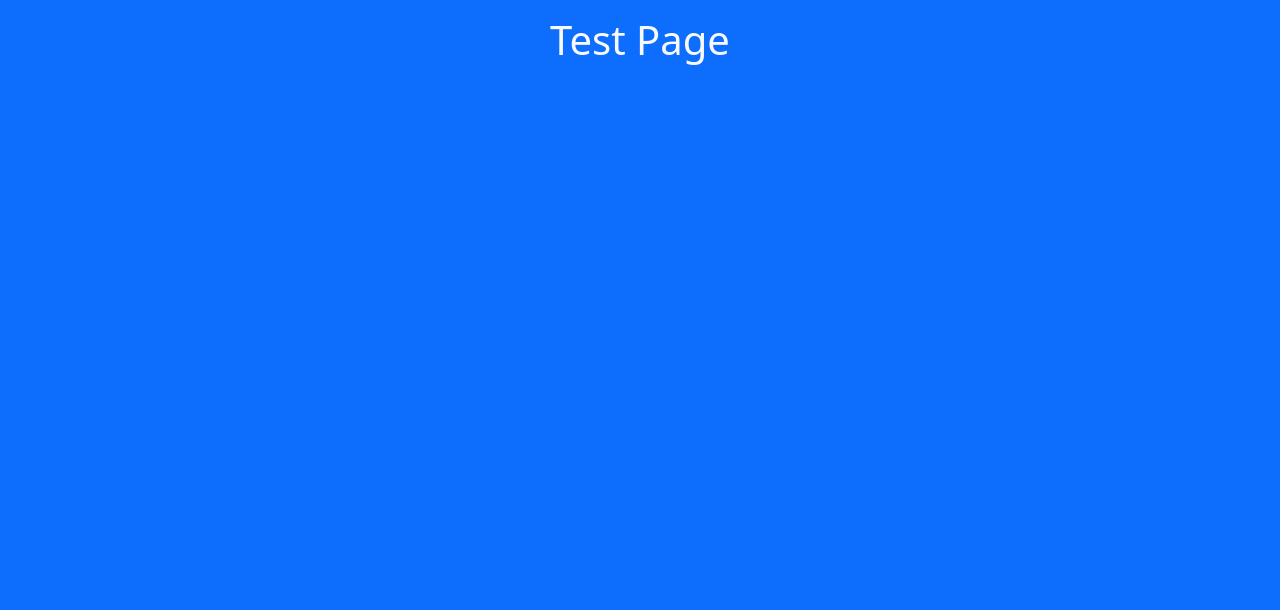
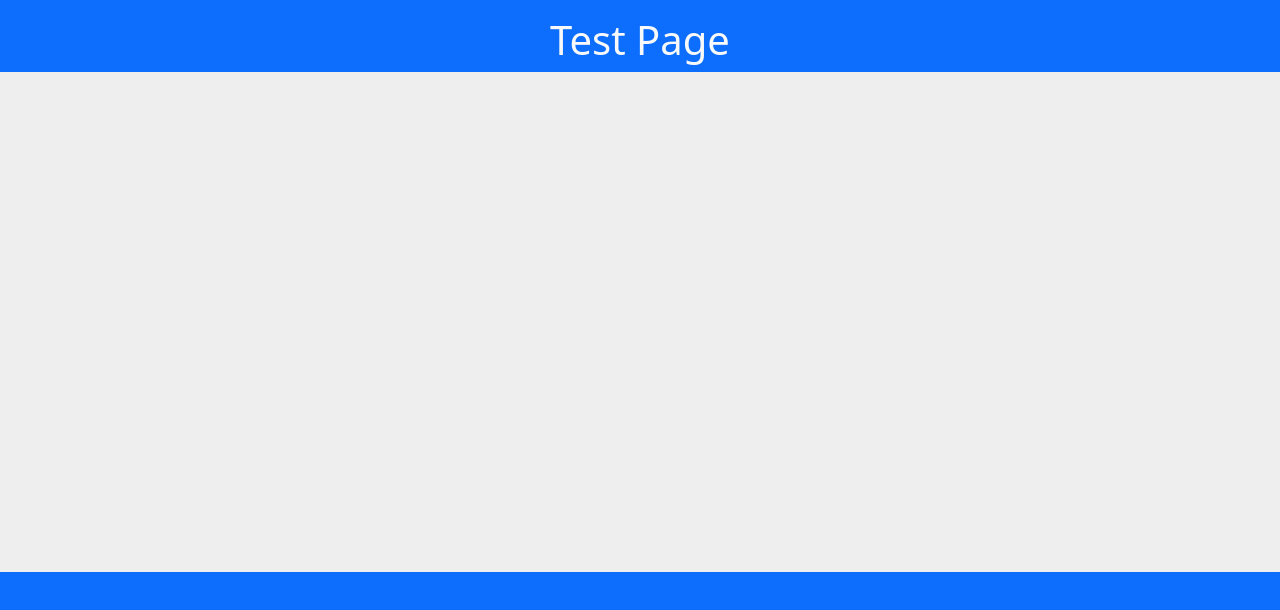
Before and after one commit to samier-fabien/samier_fabien_cv, a React (Vite) app: page /test in a window 1280 px wide. Shown: the top 610 px of the page. Built offline with nearby package versions, Linux system fonts and the light colour scheme.

Commit message:
correction css

```diff
--- a/src/css/bubbles.css
+++ b/src/css/bubbles.css
@@ -1,4 +1,4 @@
-bubbles-container {
+#bubbles-container {
     background: #eee;
     display: block;
     margin: 0 auto;
```
